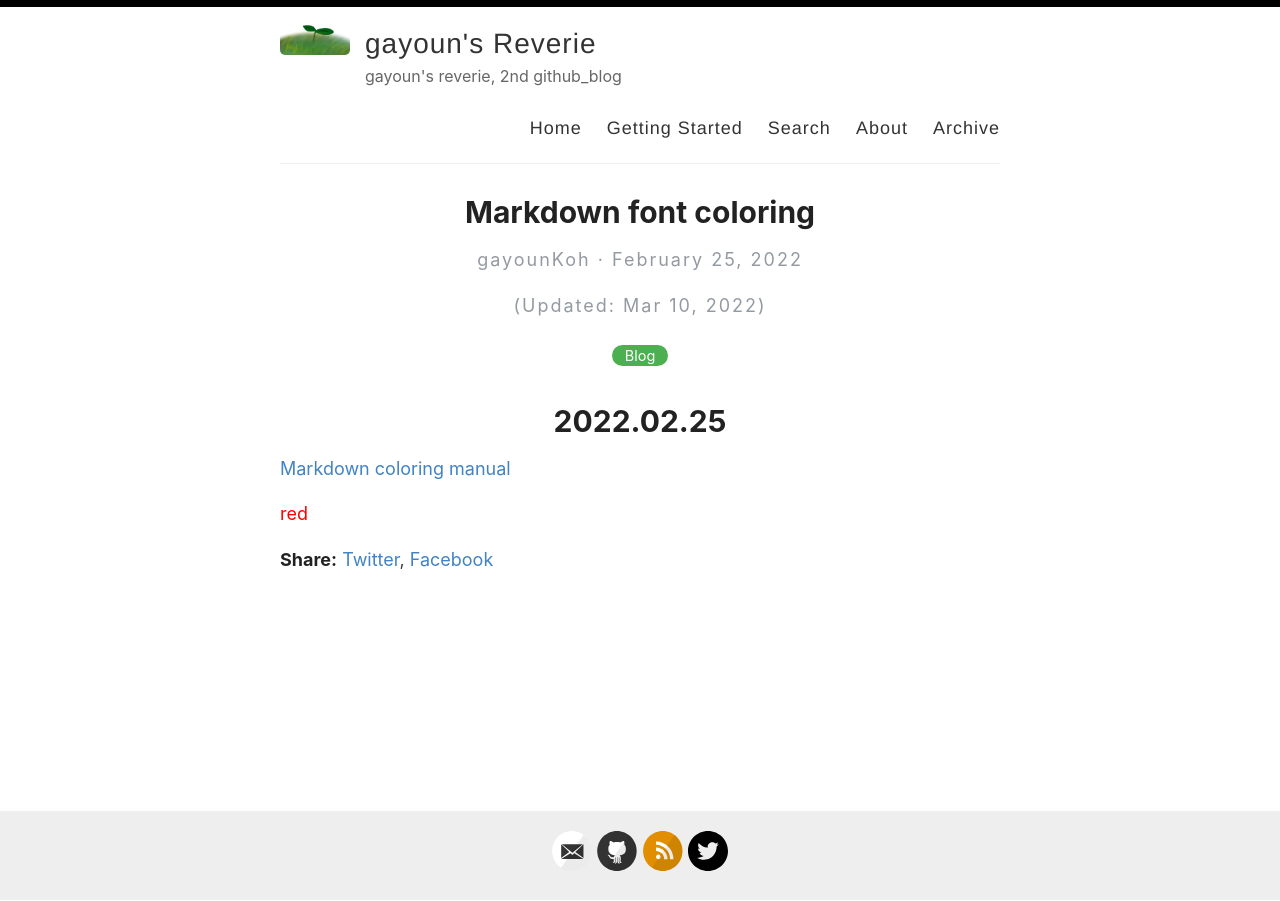
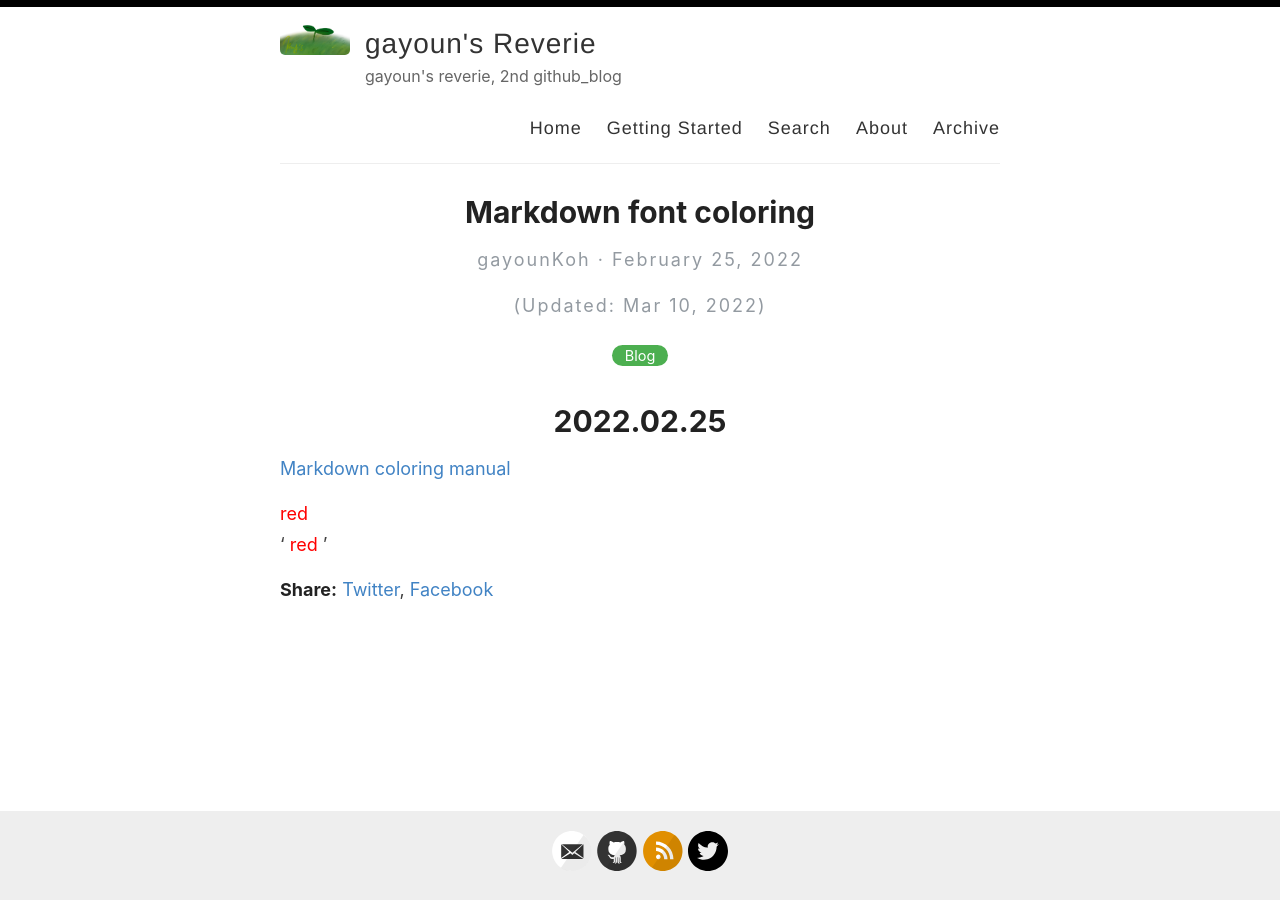
Before and after one commit to GaYounKoh/gayoun_reverie.github.io, a Jekyll site: the page built from _posts/2022-02-25-markdown-font-coloring.md, in a window 1280 px wide. Built offline with Jekyll 4.4.1, drawn with Linux system fonts in a browser that asks for light colours; our own code applies the rules of GitHub Pages for plain Markdown files; comment, search, counter and statistics services are not loaded.

Commit message:
Update 2022-02-25-markdown-font-coloring.md

```diff
--- a/_posts/2022-02-25-markdown-font-coloring.md
+++ b/_posts/2022-02-25-markdown-font-coloring.md
@@ -13,4 +13,5 @@
 
 [Markdown coloring manual](https://geniewishescometrue.tistory.com/101) <br>
 
-<span style = 'color: red'> red </span>
+<span style = 'color: red'> red </span> <br>
+'<span style = 'color: red'> red </span>' <br>
```
